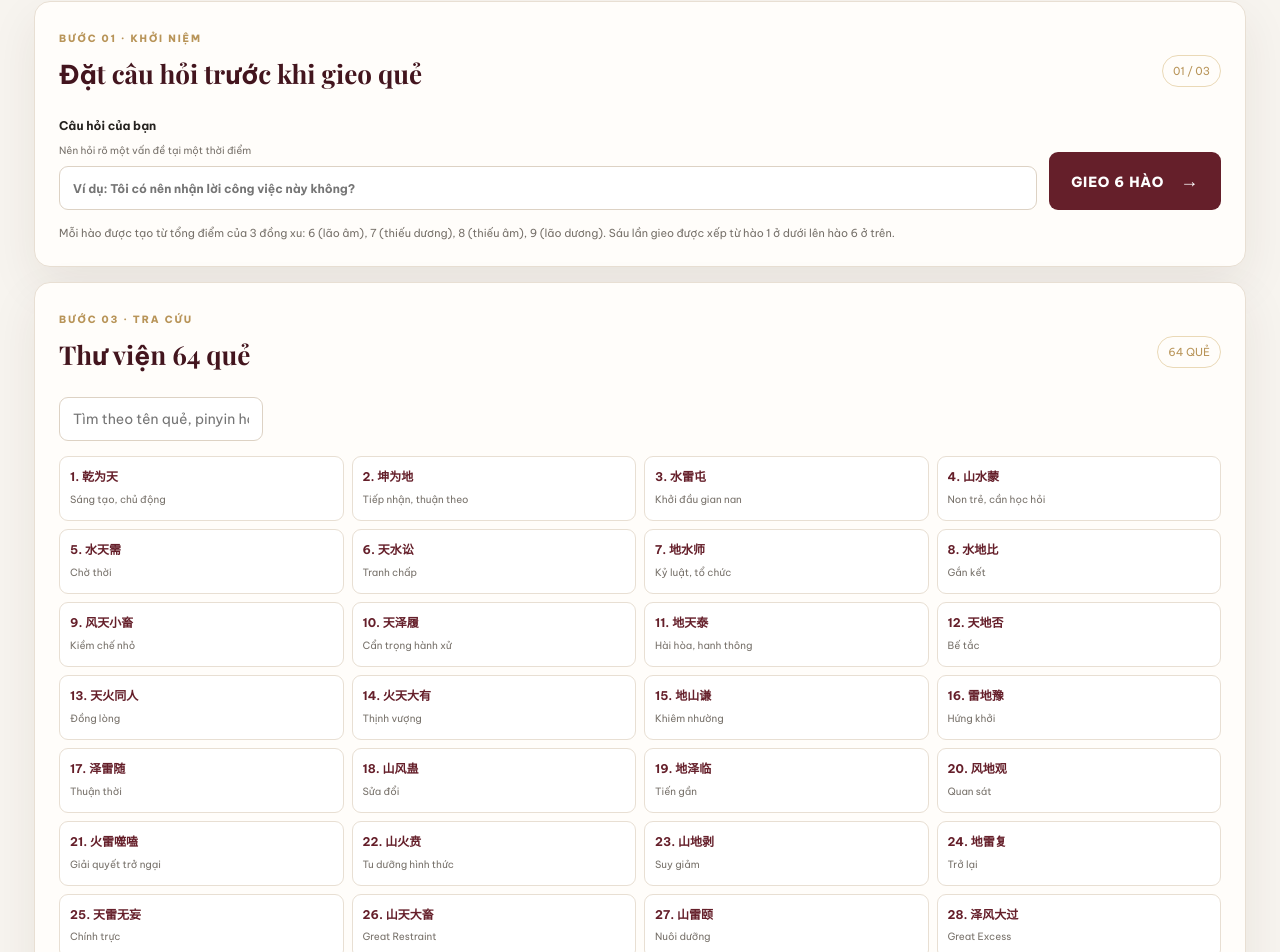
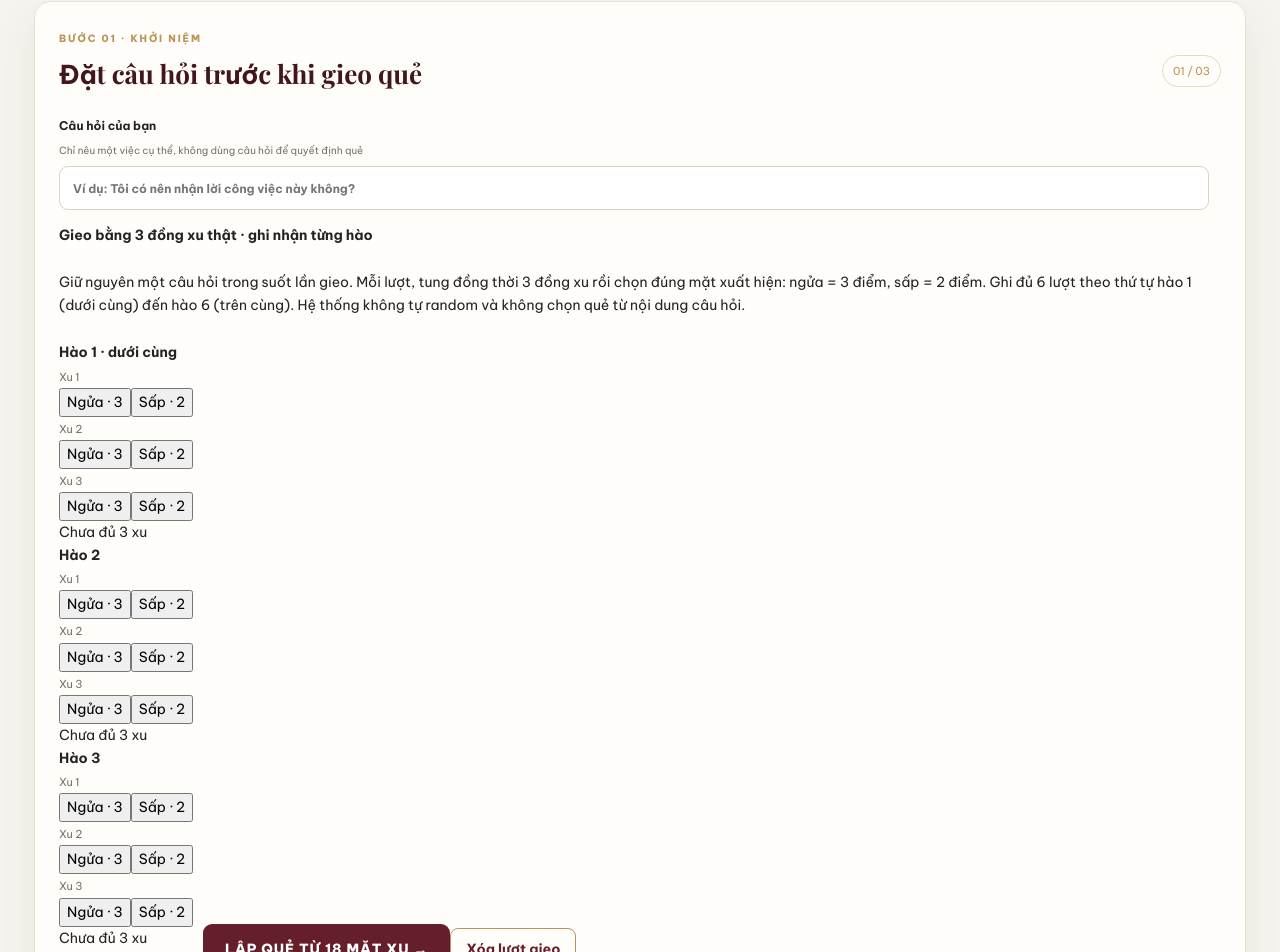
Before and after one commit to thanh324-hash/TUVI247, a Next.js app: page /kinh-dich in a window 1280 px wide. Shown: the part 426-1378 px from the top of the page. Built offline with nearby package versions, Linux system fonts and the light colour scheme.

Commit message:
Replace automatic random casting with physical three-coin entry

```diff
--- a/app/kinh-dich/page.tsx
+++ b/app/kinh-dich/page.tsx
@@ -1,7 +1,7 @@
 'use client';
 import { useMemo, useState } from 'react';
 import { HEXAGRAMS, getHexagram } from '@/lib/iching/data';
-import { castCoins } from '@/lib/iching/cast';
+import { cast } from '@/lib/iching/cast';
 import { read } from '@/lib/iching/reading';
 import { relations } from '@/lib/iching/relations';
 import type { Cast, Hexagram } from '@/lib/iching/types';
@@ -35,23 +35,29 @@ function HexagramCard({hexagram,label,moving=[],primary=false}:{hexagram:Hexagra
 export default function KinhDichPage() {
  const [question,setQuestion]=useState('');
  const [result,setResult]=useState<Cast|null>(null);
+ const [coinFaces,setCoinFaces]=useState<Array<Array<number|null>>>(()=>Array.from({length:6},()=>[null,null,null]));
  const [search,setSearch]=useState('');
  const [selected,setSelected]=useState<Hexagram|null>(null);
  const reading=useMemo(()=>result?read(result):null,[result]);
  const vietnamese=useMemo(()=>result&&reading?buildVietnameseReading(result,reading,question):null,[result,reading,question]);
  const related=useMemo(()=>result?relations(result.primary):null,[result]);
  const filtered=useMemo(()=>HEXAGRAMS.filter(h=>(h.name+h.pinyin+KEYWORDS[h.keyword]).toLowerCase().includes(search.toLowerCase())),[search]);
- function divineNow(){setResult(castCoins());setSelected(null);}
+ function setCoinFace(line:number,coin:number,value:number){setCoinFaces(previous=>previous.map((row,i)=>i===line?row.map((face,j)=>j===coin?value:face):row));setResult(null);}
+ function resetCoins(){setCoinFaces(Array.from({length:6},()=>[null,null,null]));setResult(null);setSelected(null);}
+ function completeCast(){if(coinFaces.some(row=>row.some(face=>face===null)))return;const values=coinFaces.map(row=>row.reduce<number>((sum,face)=>sum+(face??0),0));setResult(cast(values));setSelected(null);}
  return <main className="shell iching-page">
   <header className="topbar"><a className="brand" href="/"><span className="seal">易</span><span><b>TỬ VI 247</b><small>LẬP LÁ SỐ · TRA CỨU · KHÁM PHÁ</small></span></a><nav className="main-nav" aria-label="Điều hướng chính"><a className="nav-link" href="/">Tử Vi</a><a className="nav-link active" href="/kinh-dich/">Kinh Dịch</a></nav><span className="top-note">Công cụ Kinh Dịch tiếng Việt</span></header>
   <section className="iching-hero"><span className="kicker">CHU DỊCH · 64 QUẺ · 384 HÀO</span><h1>Gieo một quẻ,<br/><em>soi rõ điều đang băn khoăn</em></h1><p>Gieo quẻ bằng phương pháp ba đồng xu, lập đủ sáu hào từ dưới lên, xác định hào động và quẻ biến. Kết quả hiển thị căn cứ cổ văn cùng quy tắc đọc quẻ, không dùng AI để tự tạo số quẻ.</p></section>
   <section className="iching-panel">
    <div className="panel-title"><div><span className="kicker">BƯỚC 01 · KHỞI NIỆM</span><h2>Đặt câu hỏi trước khi gieo quẻ</h2></div><span className="step">01 / 03</span></div>
-   <div className="iching-question"><label>Câu hỏi của bạn <small style={{fontWeight:400,color:'var(--muted)'}}>Nên hỏi rõ một vấn đề tại một thời điểm</small><input value={question} onChange={e=>setQuestion(e.target.value)} placeholder="Ví dụ: Tôi có nên nhận lời công việc này không?"/></label><button className="primary" type="button" onClick={divineNow}>GIEO 6 HÀO <span>→</span></button></div>
-   <div className="coin-actions"><small>Mỗi hào được tạo từ tổng điểm của 3 đồng xu: 6 (lão âm), 7 (thiếu dương), 8 (thiếu âm), 9 (lão dương). Sáu lần gieo được xếp từ hào 1 ở dưới lên hào 6 ở trên.</small></div>
+   <div className="iching-question"><label>Câu hỏi của bạn <small style={{fontWeight:400,color:'var(--muted)'}}>Chỉ nêu một việc cụ thể, không dùng câu hỏi để quyết định quẻ</small><input value={question} onChange={e=>setQuestion(e.target.value)} placeholder="Ví dụ: Tôi có nên nhận lời công việc này không?"/></label></div>
+   <div className="coin-actions"><strong>Gieo bằng 3 đồng xu thật · ghi nhận từng hào</strong><p>Giữ nguyên một câu hỏi trong suốt lần gieo. Mỗi lượt, tung đồng thời 3 đồng xu rồi chọn đúng mặt xuất hiện: ngửa = 3 điểm, sấp = 2 điểm. Ghi đủ 6 lượt theo thứ tự hào 1 (dưới cùng) đến hào 6 (trên cùng). Hệ thống không tự random và không chọn quẻ từ nội dung câu hỏi.</p>
+    <div className="manual-cast">{coinFaces.map((row,line)=><div className="manual-line" key={line}><b>Hào {line+1} {line===0?'· dưới cùng':line===5?'· trên cùng':''}</b><div className="coin-picks">{row.map((face,coin)=><div className="coin-pick" key={coin}><small>Xu {coin+1}</small><div><button type="button" className={face===3?'selected':''} onClick={()=>setCoinFace(line,coin,3)}>Ngửa · 3</button><button type="button" className={face===2?'selected':''} onClick={()=>setCoinFace(line,coin,2)}>Sấp · 2</button></div></div>)}</div><span className="line-total">{row.every(face=>face!==null)?'Tổng '+row.reduce<number>((sum,face)=>sum+(face??0),0):'Chưa đủ 3 xu'}</span></div>)}</div>
+    <div className="manual-actions"><button className="primary" type="button" disabled={coinFaces.some(row=>row.some(face=>face===null))} onClick={completeCast}>LẬP QUẺ TỪ 18 MẶT XU →</button><button className="outline" type="button" onClick={resetCoins}>Xóa lượt gieo</button></div>
+   </div>
   </section>
   {result&&reading?<section className="iching-panel" id="ket-qua-que">
-   <div className="panel-title"><div><span className="kicker">BƯỚC 02 · KẾT QUẢ LẬP QUẺ</span><h2>{question.trim()||'Quẻ vừa gieo'}</h2></div><button className="outline" onClick={divineNow}>Gieo lại</button></div>
+   <div className="panel-title"><div><span className="kicker">BƯỚC 02 · KẾT QUẢ LẬP QUẺ</span><h2>{question.trim()||'Quẻ vừa gieo'}</h2></div><button className="outline" onClick={resetCoins}>Gieo lượt mới</button></div>
    <div className="coin-values">{result.values.map((v,i)=><div className="coin-value" key={i}><b>{v}</b><span>Hào {i+1} · {v===6?'Lão âm':v===7?'Thiếu dương':v===8?'Thiếu âm':'Lão dương'}</span></div>)}</div>
    <div className="iching-results"><HexagramCard hexagram={result.primary} label="BẢN QUẺ" moving={result.moving} primary/><HexagramCard hexagram={result.changed} label="BIẾN QUẺ"/></div>
    <div className="reading-box"><h4>Quy tắc đọc quẻ theo Chu Hy</h4><p>{reading.guide}</p><p>Số hào động: <strong>{reading.movingCount}</strong>{reading.lineNumbers.length?' · Hào được chọn: '+reading.lineNumbers.join(', '):''}{reading.primaryWeight?' · Trọng số bản quẻ: 70%':''}</p>{reading.texts.map((t,i)=><p className="classical-text" key={i}><strong>{t.source==='primary'?'Bản quẻ':t.source==='changed'?'Biến quẻ':'Cả hai'}{t.type==='guaCi'?' · Quái từ':t.type==='yaoCi'?' · Hào '+t.line:' · Dụng từ'}:</strong> {t.text}</p>)}</div>
```
